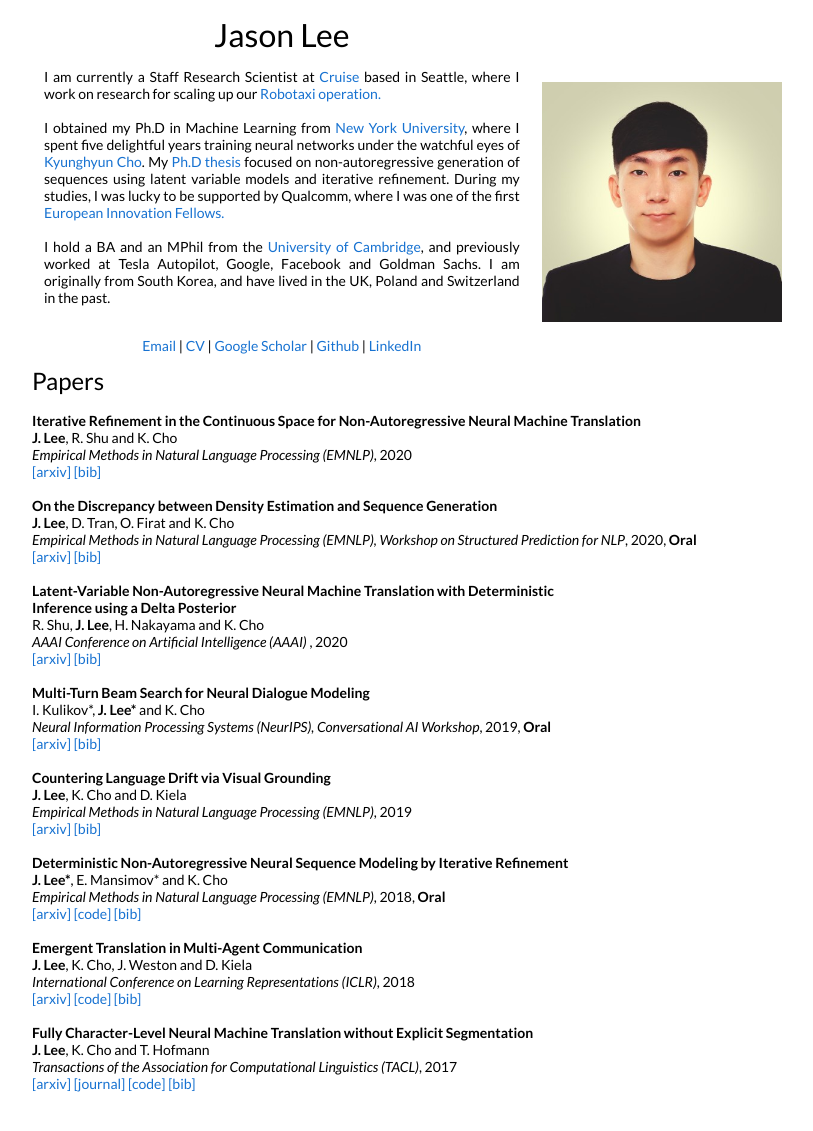
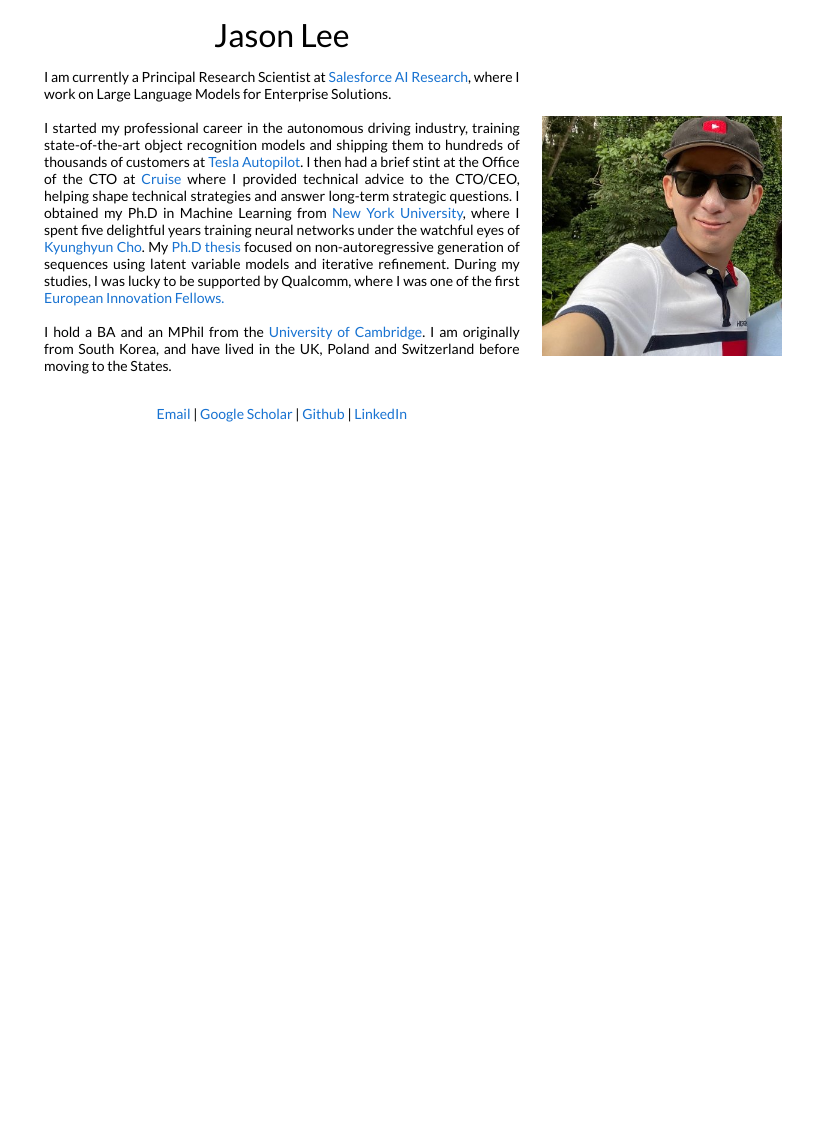
Before and after one commit to jaseleephd/jaseleephd.github.io, a plain HTML site: page index.html in a window 1280 px wide. Shown: the part 27-1158 px from the top of the page, without its empty margins (205-1018 px from the left). After the commit the page ends 800 px from the top, so only its background shows below. Drawn offline with Linux system fonts and the light colour scheme.

Commit message:
add changes

```diff
--- a/index.html
+++ b/index.html
@@ -43,16 +43,17 @@
               <td width="57%" valign="middle">
 		<p align="center"><font size="6">Jason Lee</font></p>
 		<p align="justify">
-        I am currently a Staff Research Scientist at <a href="https://www.getcruise.com">Cruise</a> based in Seattle, where I work on research for scaling up our <a href="https://getcruise.com/rides/">Robotaxi operation.</a><br><br>
+        I am currently a Principal Research Scientist at <a href="https://www.salesforceairesearch.com/">Salesforce AI Research</a>, where I work on Large Language Models for Enterprise Solutions.</a><br><br>
+
+        I started my professional career in the autonomous driving industry, training state-of-the-art object recognition models and shipping them to hundreds of thousands of customers at <a href="https://www.tesla.com/AI">Tesla Autopilot</a>. I then had a brief stint at the Office of the CTO at <a href="https://getcruise.com/">Cruise</a> where I provided technical advice to the CTO/CEO, helping shape technical strategies and answer long-term strategic questions.
 
         I obtained my Ph.D in Machine Learning from <a href="https://cs.nyu.edu/home/index.html">New York University</a>, where I spent five delightful years training neural networks under the watchful eyes of <a href="http://www.kyunghyuncho.me/">Kyunghyun Cho</a>. My <a href="https://cs.nyu.edu/media/publications/jason-lee-thesis.pdf">Ph.D thesis</a> focused on non-autoregressive generation of sequences using latent variable models and iterative refinement. During my studies, I was lucky to be supported by Qualcomm, where I was one of the first <a href="https://www.qualcomm.com/research/university-relations/innovation-fellowship/winners">European Innovation Fellows.</a><br><br>
 
-        I hold a BA and an MPhil from the <a href="https://www.cam.ac.uk/">University of Cambridge</a>, and previously worked at Tesla Autopilot, Google, Facebook and Goldman Sachs. I am originally from South Korea, and have lived in the UK, Poland and Switzerland in the past.<br><br>
+        I hold a BA and an MPhil from the <a href="https://www.cam.ac.uk/">University of Cambridge</a>. I am originally from South Korea, and have lived in the UK, Poland and Switzerland before moving to the States.<br><br>
 
 		</p>
 		<p align=center>
 		  <a href="mailto:jason@cs.nyu.edu">Email</a> |
-          <a href="documents/cv.pdf">CV</a> |
           <a href="https://scholar.google.com/citations?user=adUC3vkAAAAJ">Google Scholar</a> |
           <a href="https://github.com/jaseleephd">Github</a> |
           <a href="https://www.linkedin.com/in/jaseleephd/">LinkedIn</a>
@@ -62,69 +63,12 @@
               <br>
               <br>
 		<img width="240"
-                     src="photos/2020.jpg"
+                     src="photos/photo_2022.jpeg"
                      alt="Jason Lee">
 	      </td>
             </tr>
           </table>
 
-      <font size="5">Papers </font> <br> <br>
-
-
-      <b>Iterative Refinement in the Continuous Space for Non-Autoregressive Neural Machine Translation</b><br>
-      <strong>J. Lee</strong>, R. Shu and K. Cho<br>
-      <i>Empirical Methods in Natural Language Processing (EMNLP)</i>, 2020<br>
-      <a href="http://arxiv.org/abs/2009.07177">[arxiv]</a>
-      <a href="bibs/lee20iterative">[bib]</a> <br><br>
-
-      <b>On the Discrepancy between Density Estimation and Sequence Generation</b><br>
-      <strong>J. Lee</strong>, D. Tran, O. Firat and K. Cho<br>
-      <i>Empirical Methods in Natural Language Processing (EMNLP), Workshop on Structured Prediction for NLP</i>, 2020, <strong>Oral</strong><br>
-      <a href="http://arxiv.org/abs/2002.07233">[arxiv]</a>
-      <a href="bibs/lee20discrepancy">[bib]</a> <br><br>
-
-      <b>Latent-Variable Non-Autoregressive Neural Machine Translation with Deterministic</b><br>
-      <b>Inference using a Delta Posterior</b><br>
-      R. Shu, <strong>J. Lee</strong>, H. Nakayama and K. Cho<br>
-      <i>AAAI Conference on Artificial Intelligence (AAAI) </i>, 2020<br>
-      <a href="https://arxiv.org/abs/1908.07181">[arxiv]</a>
-      <a href="bibs/shu19latent">[bib]</a> <br><br>
-
-      <b>Multi-Turn Beam Search for Neural Dialogue Modeling</b><br>
-      I. Kulikov*, <strong>J. Lee*</strong> and K. Cho<br>
-      <i>Neural Information Processing Systems (NeurIPS), Conversational AI Workshop</i>, 2019, <strong>Oral</strong><br>
-      <a href="https://arxiv.org/abs/1906.00141">[arxiv]</a>
-      <a href="bibs/kulikov19multiturn">[bib]</a> <br><br>
-
-      <b>Countering Language Drift via Visual Grounding</b><br>
-      <strong>J. Lee</strong>, K. Cho and D. Kiela<br>
-      <i>Empirical Methods in Natural Language Processing (EMNLP)</i>, 2019<br>
-      <a href="https://arxiv.org/abs/1909.04499">[arxiv]</a>
-      <a href="bibs/lee19countering">[bib]</a> <br><br>
-
-      <b>Deterministic Non-Autoregressive Neural Sequence Modeling by Iterative Refinement</b><br>
-      <strong>J. Lee*</strong>, E. Mansimov* and K. Cho<br>
-      <i>Empirical Methods in Natural Language Processing (EMNLP)</i>, 2018, <strong>Oral</strong><br>
-      <a href="https://arxiv.org/abs/1802.06901">[arxiv]</a>
-      <a href="https://github.com/nyu-dl/dl4mt-nonauto">[code]</a>
-      <a href="bibs/lee18deterministic">[bib]</a> <br><br>
-
-      <b>Emergent Translation in Multi-Agent Communication</b><br>
-      <strong>J. Lee</strong>, K. Cho, J. Weston and D. Kiela<br>
-      <i>International Conference on Learning Representations (ICLR)</i>, 2018<br>
-      <a href="https://arxiv.org/abs/1710.06922">[arxiv]</a>
-      <a href="https://github.com/facebookresearch/translagent">[code]</a>
-      <a href="bibs/lee18emergent">[bib]</a> <br><br>
-
-
-      <b>Fully Character-Level Neural Machine Translation without Explicit Segmentation</b><br>
-      <strong>J. Lee</strong>, K. Cho and T. Hofmann <br>
-      <i>Transactions of the Association for Computational Linguistics (TACL)</i>, 2017<br>
-      <a href="https://arxiv.org/abs/1610.03017">[arxiv]</a>
-      <a href="https://transacl.org/ojs/index.php/tacl/article/view/1051/253">[journal]</a>
-      <a href="https://github.com/nyu-dl/dl4mt-c2c">[code]</a>
-      <a href="bibs/lee17fully">[bib]</a> <br><br>
-
     </table>
   </body>
 </html>
```
Also changed, not shown: photos/photo_2022.jpeg (added).
